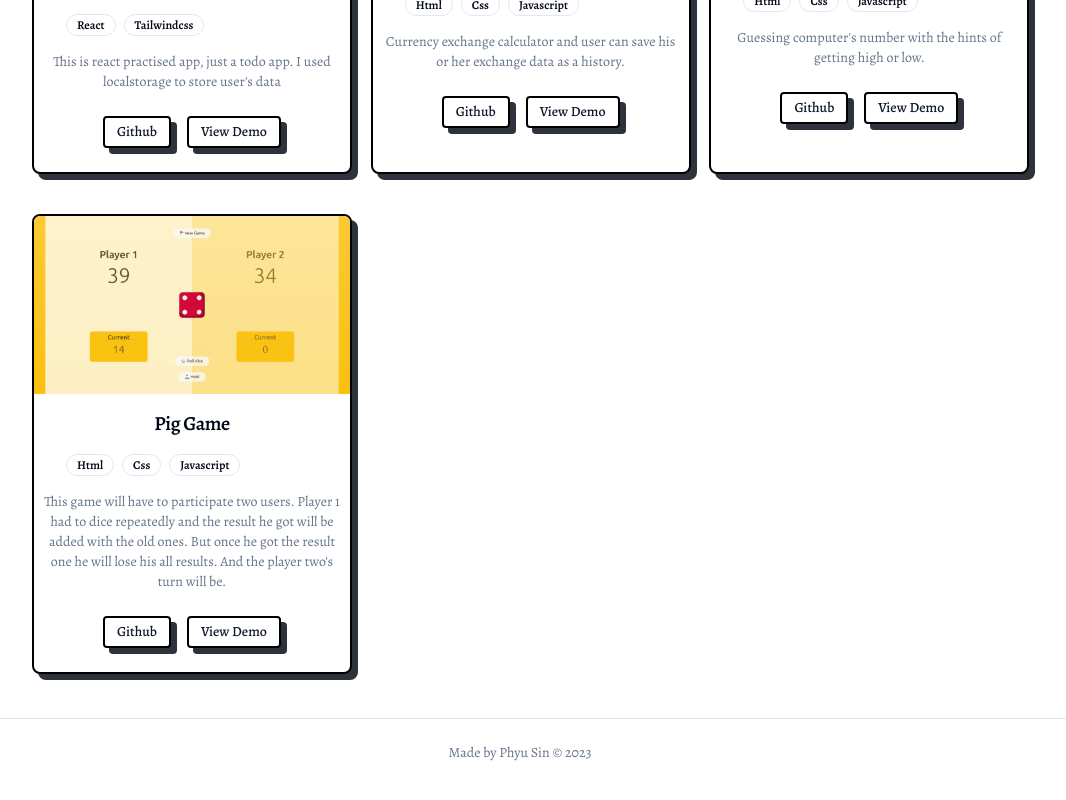
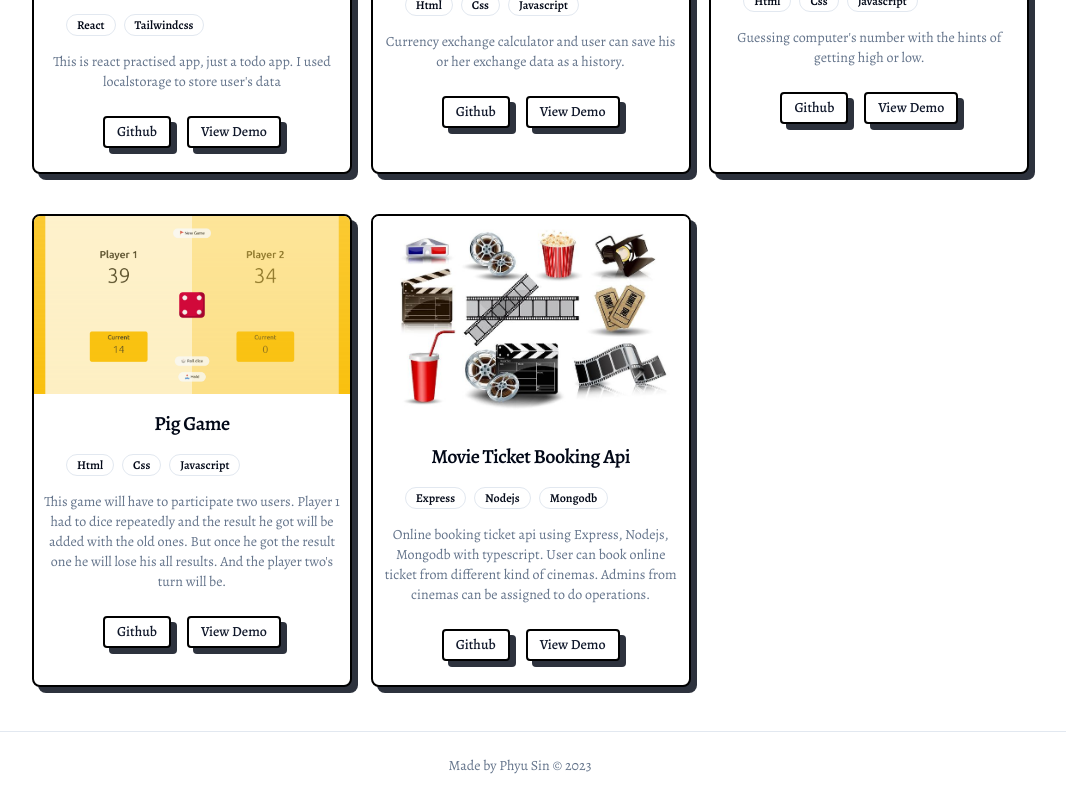
Before and after one commit to PhyuSinKhantAung/phyusinkhantaung, a Next.js app: page /projects in a window 1280 px wide. Shown: the part 841-1641 px from the top of the page, without its empty margins (120-1186 px from the left). Built offline with nearby package versions, Linux system fonts and the light colour scheme.

Commit message:
added project new

```diff
--- a/components/Projects.tsx
+++ b/components/Projects.tsx
@@ -21,6 +21,7 @@ interface Project {
   description: string;
   repo_link: string;
   demo_link: string;
+  download_link?: string;
   image: string;
   used_technologies: Array<UsedTechnology>;
 }
--- a/data/projects.json
+++ b/data/projects.json
@@ -27,7 +27,7 @@
       ]
     },
     {
-      "id": "1",
+      "id": "2",
       "title": "Keep Notes",
       "description": "I used nextjs 14 feature, server actions, to develop next full stack crud app. This is serverless fullstack app with mongodb.",
       "repo_link": "https://github.com/PhyuSinKhantAung/keep-notes",
@@ -53,7 +53,7 @@
       ]
     },
     {
-      "id": "1",
+      "id": "3",
       "title": "Seo Master Landing Page",
       "description": "This is my frontend-practised project. Simply project with the using of nextjs to be good at seo and I rendered data with nextjs static rending method. I added animation with framer-motion library.",
       "repo_link": "https://github.com/PhyuSinKhantAung/seo-master",
@@ -75,7 +75,7 @@
       ]
     },
     {
-      "id": "2",
+      "id": "4",
       "title": "React ToDO",
       "description": "This is react practised app, just a todo app. I used localstorage to store user's data",
       "repo_link": "https://github.com/PhyuSinKhantAung/to-do-list",
@@ -94,7 +94,7 @@
     },
 
     {
-      "id": "3",
+      "id": "5",
       "title": "Exchange Calculator",
       "description": "Currency exchange calculator and user can save his or her exchange data as a history.",
       "repo_link": "https://github.com/PhyuSinKhantAung/exchange-currency",
@@ -116,7 +116,7 @@
       ]
     },
     {
-      "id": "4",
+      "id": "6",
       "title": "Guessing Number",
       "description": "Guessing computer's number with the hints of getting high or low.",
       "repo_link": "https://github.com/PhyuSinKhantAung/guess-my-number",
@@ -138,7 +138,7 @@
       ]
     },
     {
-      "id": "5",
+      "id": "7",
       "title": "Pig Game",
       "description": "This game will have to participate two users. Player 1 had to dice repeatedly and the result he got will be added with the old ones. But once he got the result one he will lose his all results. And the player two's turn will be.",
       "repo_link": "https://github.com/PhyuSinKhantAung/generate-the-dice",
@@ -158,6 +158,28 @@
           "name": "Javascript"
         }
       ]
+    },
+    {
+      "id": "8",
+      "title": "Movie Ticket Booking Api",
+      "description": "Online booking ticket api using Express, Nodejs, Mongodb with typescript. User can book online ticket from different kind of cinemas. Admins from cinemas can be assigned to do operations.",
+      "repo_link": "https://github.com/PhyuSinKhantAung/movie-ticket-booking-system",
+      "demo_link": "https://github.com/PhyuSinKhantAung/movie-ticket-booking-system/archive/refs/heads/main.zip",
+      "image": "/projects/movie-ticket-booking.jpg",
+      "used_technologies": [
+        {
+          "id": "1",
+          "name": "Express"
+        },
+        {
+          "id": "2",
+          "name": "Nodejs"
+        },
+        {
+          "id": "3",
+          "name": "Mongodb"
+        }
+      ]
     }
   ]
 }
```
Also changed, not shown: public/projects/Cinema or movie collection.jpg (added), public/projects/movie-ticket-booking.jpg (added).
